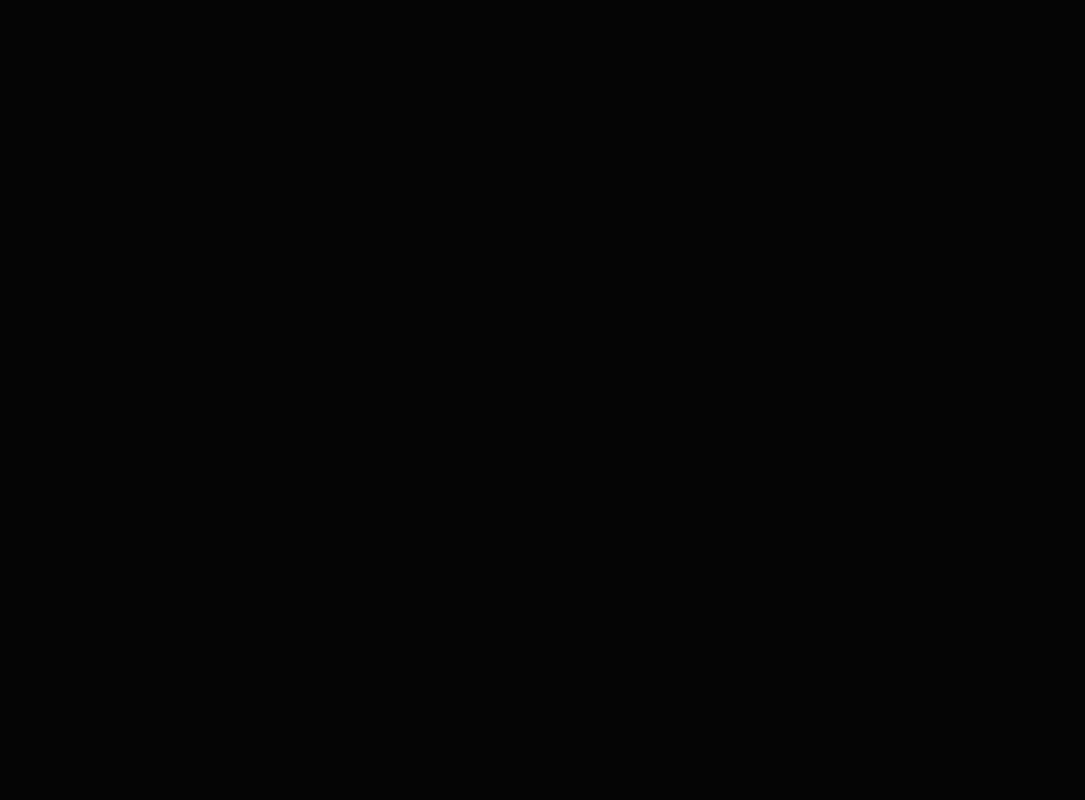
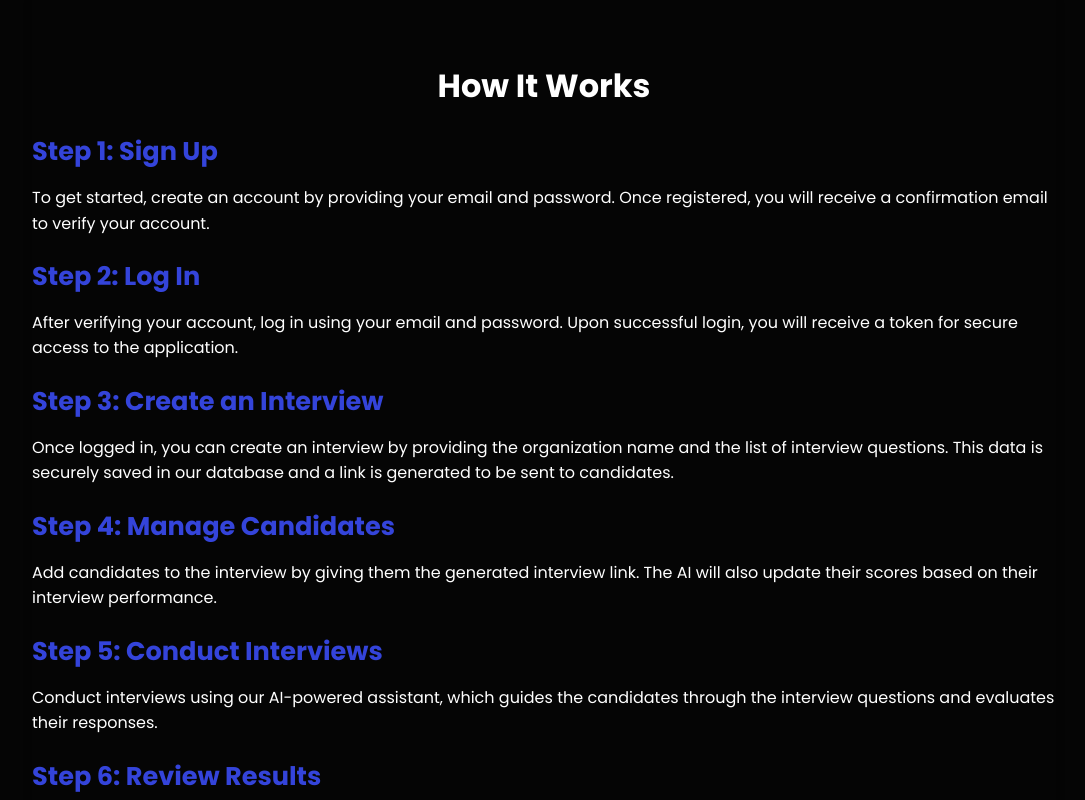
Before and after one commit to KobiManuel/hire-vue, a React (Vite) app in the folder client/: page /how-it-works in a window 1280 px wide. Before the commit this address had no page. Shown: the top 800 px of the page, without its empty margins (96-1181 px from the left). Built offline with nearby package versions, Linux system fonts and the light colour scheme.

Commit message:
feat: added how t works page

```diff
--- a/client/src/App.jsx
+++ b/client/src/App.jsx
@@ -7,6 +7,7 @@ import SignUp from "./pages/SignUp/Main";
 import SignIn from "./pages/SignIn/Main";
 import AdminPanel from "./pages/AdminPanel/AdminPanel";
 import SuccessPage from "./pages/SuccessPage/Main";
+import HowItWorks from "./pages/HowItWorks/Main";
 
 function App() {
   return (
@@ -18,6 +19,7 @@ function App() {
         <Route path="signin" element={<SignIn />} />
         <Route path="admin" element={<AdminPanel />} />
         <Route path="interview-done" element={<SuccessPage />} />
+        <Route path="how-it-works" element={<HowItWorks />} />
       </Routes>
     </>
   );
--- a/client/src/components/Header/Header.jsx
+++ b/client/src/components/Header/Header.jsx
@@ -41,7 +41,9 @@ const Header = () => {
             </Link>
             <span className="extra-nav-links">
               <p>Vetting Process</p>
-              <p>How it Works</p>
+              <Link to={"/how-it-works"}>
+                <p>How it Works</p>
+              </Link>
             </span>
           </figure>
           <div>
@@ -59,7 +61,7 @@ const Header = () => {
                   <Link to={"/"}>Vetting Process</Link>
                 </li>
                 <li>
-                  <Link to={"/"}>How it Works</Link>
+                  <Link to={"/how-it-works"}>How it Works</Link>
                 </li>
                 <li>
                   <Link to={"/signup"}>Admin</Link>
--- a/client/src/components/Header/Header.scss
+++ b/client/src/components/Header/Header.scss
@@ -51,6 +51,14 @@ nav {
   display: flex;
   align-items: center;
   gap: 16px;
+  > a {
+    text-decoration: none;
+    color: white !important;
+    font-size: 14px;
+    @media screen and (max-width: 800px) {
+      display: none;
+    }
+  }
   > p {
     color: white;
     font-size: 14px;
--- a/client/src/pages/Chat/ChatComponent.jsx
+++ b/client/src/pages/Chat/ChatComponent.jsx
@@ -1,5 +1,4 @@
 import React, { useState, useEffect, useRef } from "react";
-import bot from "../../assets/lunabot1.png";
 import user from "../../assets/user.png";
 import send from "../../assets/send.png";
 import "./ChatComponent.scss";
--- /dev/null
+++ b/client/src/pages/HowItWorks/Main.jsx
@@ -0,0 +1,117 @@
+import React from "react";
+
+const HowItWorks = () => {
+  const containerStyle = {
+    width: "80%",
+    margin: "auto",
+    padding: "60px 0 60px 0",
+    backgroundColor: "inherit",
+    boxShadow: "0 0 10px rgba(0, 0, 0, 0.1)",
+    fontFamily: "Arial, sans-serif",
+    lineHeight: "1.6",
+    color: "white",
+  };
+
+  const sectionStyle = {
+    marginBottom: "20px",
+  };
+
+  const headerStyle = {
+    textAlign: "center",
+    marginBottom: "20px",
+  };
+
+  const h1Style = {
+    fontSize: "2em",
+    marginBottom: "0.5em",
+  };
+
+  const h2Style = {
+    fontSize: "1.6em",
+    marginBottom: "0.5em",
+    color: "#3444da",
+  };
+
+  const pStyle = {
+    marginBottom: "1em",
+  };
+
+  const footerStyle = {
+    textAlign: "center",
+    marginTop: "80px",
+  };
+
+  const footerPStyle = {
+    fontSize: "0.6em",
+  };
+
+  return (
+    <div style={containerStyle}>
+      <header style={headerStyle}>
+        <h1 style={h1Style}>How It Works</h1>
+      </header>
+
+      <section style={sectionStyle}>
+        <h2 style={h2Style}>Step 1: Sign Up</h2>
+        <p style={pStyle}>
+          To get started, create an account by providing your email and
+          password. Once registered, you will receive a confirmation email to
+          verify your account.
+        </p>
+      </section>
+
+      <section style={sectionStyle}>
+        <h2 style={h2Style}>Step 2: Log In</h2>
+        <p style={pStyle}>
+          After verifying your account, log in using your email and password.
+          Upon successful login, you will receive a token for secure access to
+          the application.
+        </p>
+      </section>
+
+      <section style={sectionStyle}>
+        <h2 style={h2Style}>Step 3: Create an Interview</h2>
+        <p style={pStyle}>
+          Once logged in, you can create an interview by providing the
+          organization name and the list of interview questions. This data is
+          securely saved in our database and a link is generated to be sent to
+          candidates.
+        </p>
+      </section>
+
+      <section style={sectionStyle}>
+        <h2 style={h2Style}>Step 4: Manage Candidates</h2>
+        <p style={pStyle}>
+          Add candidates to the interview by giving them the generated interview
+          link. The AI will also update their scores based on their interview
+          performance.
+        </p>
+      </section>
+
+      <section style={sectionStyle}>
+        <h2 style={h2Style}>Step 5: Conduct Interviews</h2>
+        <p style={pStyle}>
+          Conduct interviews using our AI-powered assistant, which guides the
+          candidates through the interview questions and evaluates their
+          responses.
+        </p>
+      </section>
+
+      <section style={sectionStyle}>
+        <h2 style={h2Style}>Step 6: Review Results</h2>
+        <p style={pStyle}>
+          After the interview, review the candidates' scores and performance.
+          You can send feedback and results to the candidates via email.
+        </p>
+      </section>
+
+      <footer style={footerStyle}>
+        <p style={footerPStyle}>
+          &copy; 2024 Hirevue company. All rights reserved.
+        </p>
+      </footer>
+    </div>
+  );
+};
+
+export default HowItWorks;
```
Also changed, not shown: 1 other file (tests, documents, lock files or other folders).
